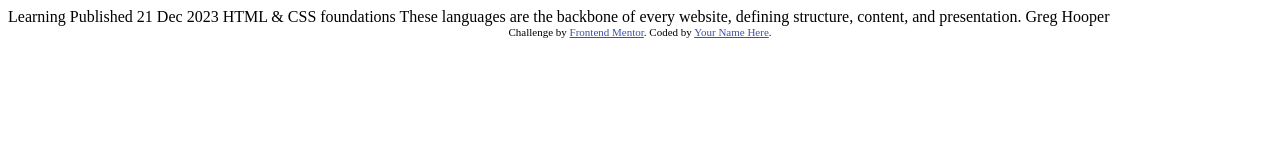
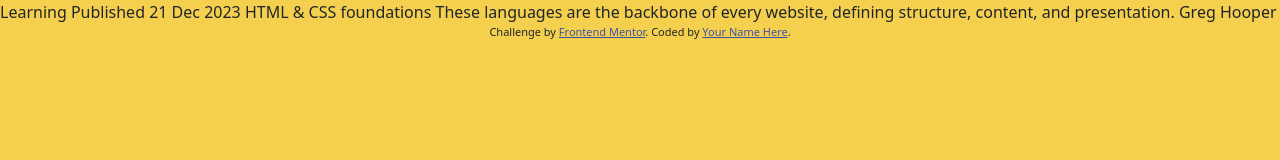
Before and after one commit to javierb256/Blog-Preview-Card, a plain HTML site: page index.html in a window 1280 px wide. Drawn offline with nearby package versions, Linux system fonts and the light colour scheme.

Commit message:
added initial files

```diff
--- a/index.html
+++ b/index.html
@@ -7,7 +7,8 @@
   <link rel="icon" type="image/png" sizes="32x32" href="./assets/images/favicon-32x32.png">
 
   <title>Frontend Mentor | Blog preview card</title>
-
+  <link href="https://cdn.jsdelivr.net/npm/bootstrap@5.3.2/dist/css/bootstrap.min.css" rel="stylesheet" integrity="sha384-T3c6CoIi6uLrA9TneNEoa7RxnatzjcDSCmG1MXxSR1GAsXEV/Dwwykc2MPK8M2HN" crossorigin="anonymous">
+  <link rel="stylesheet" href="styles.css">
   <!-- Feel free to remove these styles or customise in your own stylesheet 👍 -->
   <style>
     .attribution { font-size: 11px; text-align: center; }
@@ -30,5 +31,6 @@
     Challenge by <a href="https://www.frontendmentor.io?ref=challenge" target="_blank">Frontend Mentor</a>.
     Coded by <a href="#">Your Name Here</a>.
   </div>
+  <script src="https://cdn.jsdelivr.net/npm/bootstrap@5.3.2/dist/js/bootstrap.bundle.min.js" integrity="sha384-C6RzsynM9kWDrMNeT87bh95OGNyZPhcTNXj1NW7RuBCsyN/o0jlpcV8Qyq46cDfL" crossorigin="anonymous"></script>
 </body>
 </html>
--- /dev/null
+++ b/styles.css
@@ -0,0 +1,52 @@
+
+* {
+    box-sizing: border-box;
+  }
+
+  body,
+  div,
+  dl,
+  dt,
+  dd,
+  ul,
+  ol,
+  li,
+  h1,
+  h2,
+  h3,
+  h4,
+  h5,
+  h6,
+  pre,
+  form,
+  fieldset,
+  input,
+  textarea,
+  p,
+  blockquote,
+  th,
+  td {
+    margin: 0;
+    padding: 0;
+  }
+
+  html,
+  body {
+    margin: 0;
+    padding: 0;
+  }
+
+  :root {
+    /* colors */
+    --yellow: hsl(47,88%, 63%);
+    --white: hsl(0,0%, 100%);
+    --grey: hsl(0,0%, 50%);
+    --black: hsl(0, 0%, 7%);
+
+
+  }
+
+  body {
+    font-size: 16px;
+    background-color: var(--yellow);
+  }
```
